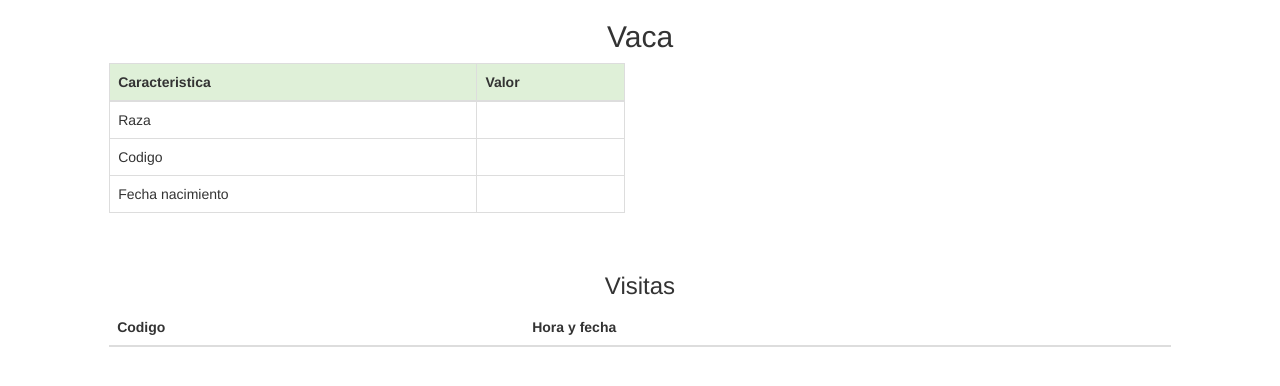
After one commit to byakko-IV/vacas, a PHP site: page /layout.php in a window 1280 px wide. The commit adds this page. Shown: the top 386 px of the page. Run offline with PHP 8.4, Linux system fonts and the light colour scheme; data that the repository does not hold is empty.

Commit message:
information view

```diff
--- a/index.php
+++ b/index.php
@@ -46,6 +46,7 @@ $vacas = vaca::getAll();
                                       <td><?= $vaca['tiempos_alimentacion'] ?></td>
                                       <td><?= $vaca['tratamiento'] ?></td>
                                       <td>
+                                        <a href="detalle_vaca.php?codigo=<?= $vaca['codigo'] ?>">Detalle</a>
                                         <a href="borrar_vaca.php?codigo=<?= $vaca['codigo'] ?>">Eliminar</a>
                                         <a href="modificar_vaca.php?codigo=<?= $vaca['codigo'] ?>">Editar</a>
                                       </td>
--- /dev/null
+++ b/layout.php
@@ -0,0 +1,62 @@
+<!DOCTYPE html>
+<html>
+	<head>
+		<title>Detalle Vaca</title>
+		 <link rel="stylesheet" type="text/css" href="css/bootstrap.min.css">
+	</head>
+	<body>
+		<div class='row'>
+			<h2 class='text-center'>Vaca</h2>
+			<div class='col-md-5 col-md-offset-1'>
+				<table class='table table-bordered table-hover'>
+					<thead>
+						<tr>
+							<th class='success'>
+								Caracteristica
+							</th>
+							<th class='success'>
+								Valor
+							</th>
+						</tr>
+					</thead>
+					<tr>
+						<td>Raza</td>
+						<td><?= $retorno['raza'] ?></td>
+					</tr>
+					<tr>
+						<td>Codigo</td>
+						<td><?= $retorno['codigo'] ?></td>
+					</tr>
+					<tr>
+						<td>Fecha nacimiento</td>
+						<td><?= $retorno['fecha_nacimiento'] ?></td>
+					</tr>
+				</table>
+			</div>
+		</div>
+		<br>
+		<h3 class='text-center'>Visitas</h3>
+		<div class='row'>
+			<div class='col-md-10 col-md-offset-1'>
+				<table class='table table-hover'>
+					<thead>
+						<tr>
+							<th>Codigo</th>
+							<th>Hora y fecha</th>
+						</tr>
+					</thead>
+					<tbody>
+						<?php foreach($visitas as $visita): ?>
+							<tr>
+								<tr>
+									<td><?= $visita['codigo'] ?></td>
+									<td><?= $visita['fecha_hora'] ?></td>
+								</tr>
+							</tr>
+						<?php endforeach; ?>
+					</tbody>
+				</table>
+			</div>
+		</div>
+	</body>
+</html>
```
Also changed, not shown: detalle_vaca.php (added, +31 -0 lines), vaca.php (+16 -0 lines).
